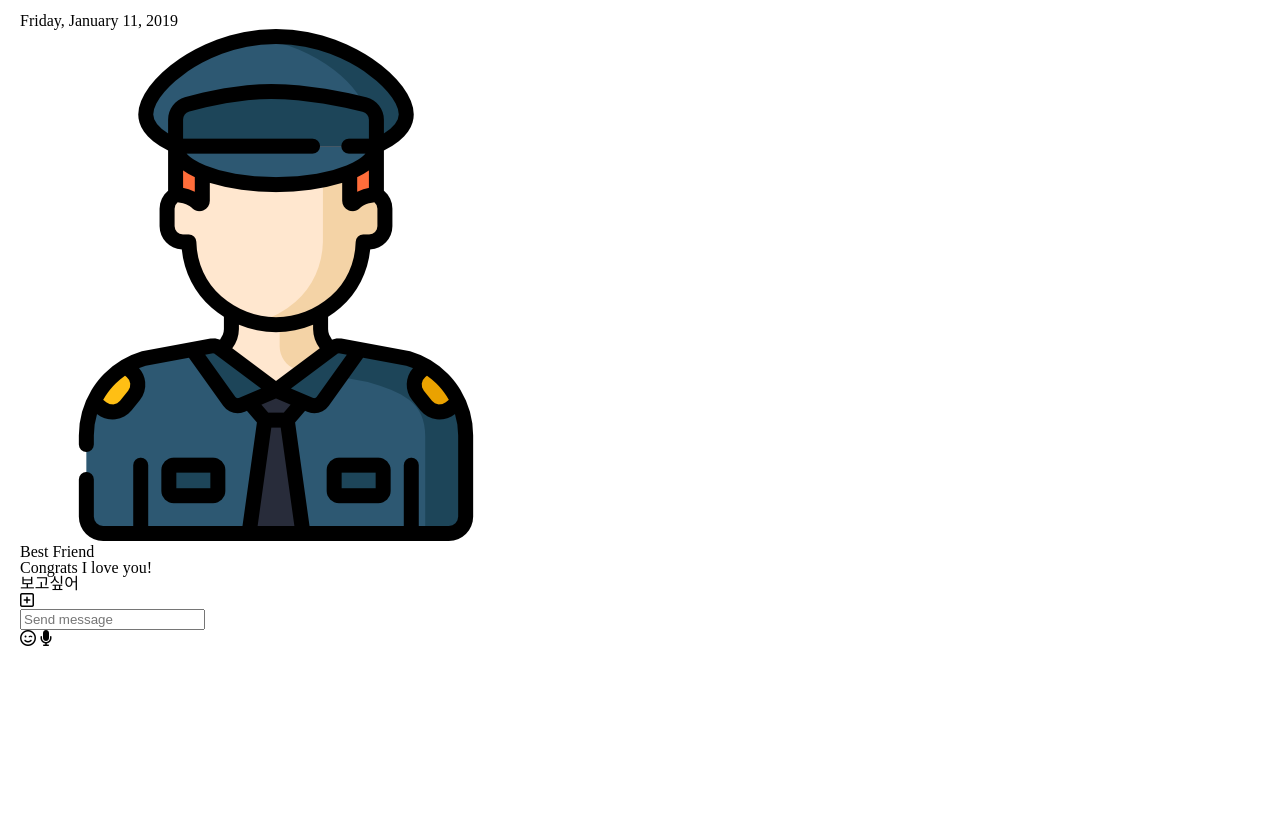
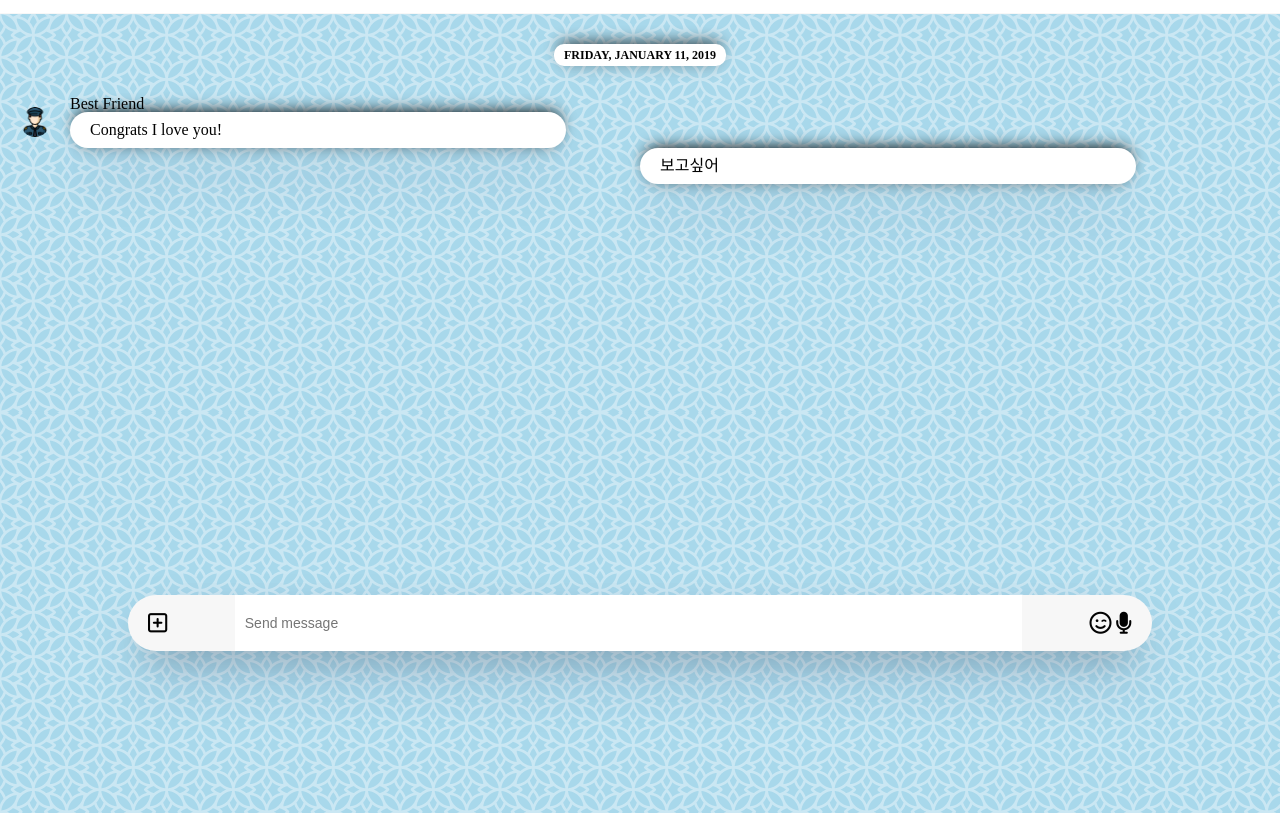
Before and after one commit to Hong-sk/kakao-clone-v2, a plain HTML site: page chat.html in a window 1280 px wide. Shown: the part 99-912 px from the top of the page. Before the commit the page ends 800 px from the top, so only its background shows below. Drawn offline with Linux system fonts and the light colour scheme.

Commit message:
modifying css

```diff
--- a/chat.html
+++ b/chat.html
@@ -11,7 +11,7 @@
 
     <title>chat | Kakao Clone</title>
   </head>
-  <body>
+  <body class="chats-body">
     <div class="status-bar">
       <div class="status-bar__column">
         <span class="status-bar__clock">13:54</span>
@@ -24,6 +24,7 @@
         <i class="fas fa-battery-full"></i>
       </div>
     </div>
+
     <header class="header">
       <div class="header__header-column">
         <div class="header__back-btn">
@@ -42,23 +43,23 @@
         </div>
       </div>
     </header>
-    <main class="chat">
+
+    <main class="chat-screen">
       <ul class="chat__messages">
         <span class="chat__timestamp">Friday, January 11, 2019 </span>
         <li class="incoming-message message">
           <img src="images/policeman.png" class="m-avatar message-avatar" />
-          <div class="message_content">
+          <div class="message__content">
             <span class="message__author">Best Friend</span>
-            <div class="message_bubble">
+            <div class="message__bubble">
               Congrats I love you!
             </div>
           </div>
+        </li>
+        <li class="sent-message message">
           <span class="message__timestamp"></span>
-        </li>
-        <li class="incoming-message message">
-          <span class="message__timestamp"></span>
-          <div class="message_content">
-            <div class="message_bubble">
+          <div class="message__content">
+            <div class="message__bubble">
               보고싶어
             </div>
           </div>
--- /dev/null
+++ b/css/chat.css
@@ -0,0 +1,91 @@
+.chat-screen {
+  background-image: url("../images/chatbg.png");
+  min-height: 100vh;
+}
+.chats-body {
+  padding: 0px;
+  width: 100%;
+}
+.chats-body .header,
+.chats-body .status-bar {
+  padding: 0 20px;
+}
+.chat__write {
+  position: fixed;
+  bottom: 50px;
+  width: 80%;
+  margin: 0 auto;
+  left: 0;
+  right: 0;
+  display: flex;
+  background-color: #f7f7f7;
+  padding: 0px 20px;
+  border-radius: 40px;
+  box-shadow: 0 30px 60px -12px rgba(50, 50, 93, 0.25),
+    0 18px 36px -18px rgba(0, 0, 0, 0.3), 0 -12px 36px -8px rgba(0, 0, 0, 0.025);
+  justify-content: space-between;
+  align-items: center;
+}
+.chat__write i {
+  font-size: 22px;
+}
+.chat__write-column:nth-child(2) {
+  width: 80%;
+}
+.chat__write-column input {
+  padding: 20px 10px;
+  width: 100%;
+  border: none;
+  font-size: 14px;
+}
+.chat__write-column input:focus {
+  outline: none;
+}
+.chat-screen .chat__messages {
+  border-top: 1px solid #f7f7f7;
+  display: flex;
+  flex-direction: column;
+  align-items: center;
+  padding: 0px 20px;
+  padding-top: 30px;
+}
+.chat__messages .chat__timestamp {
+  background-color: white;
+  font-size: 12px;
+  padding: 5px 10px;
+  border-radius: 10px;
+  margin-bottom: 30px;
+  box-shadow: rgba(0, 0, 0, 0.3) 0px 8px 16px -8px,
+    rgba(0, 0, 0.024) 0px -6px 16px -6px;
+  text-transform: uppercase;
+  font-weight: 700;
+}
+.chat__message {
+  width: 200%;
+}
+.message {
+  display: flex;
+  align-items: center;
+  width: 50%;
+}
+.message .message__content {
+  width: 80%;
+}
+.incoming-message {
+  align-self: flex-start;
+}
+.sent-message {
+  align-self: flex-end;
+}
+.incoming-message img {
+  width: 30px;
+  border-radius: 15px;
+  margin-right: 20px;
+}
+.message .message__bubble {
+  background-color: white;
+  padding: 10px 20px;
+  box-shadow: 0 30px 60px -12px rgba(50, 50, 93, 0.25),
+    rgba(0, 0, 0, 0.3) 0px 8px 16px -8px, rgba(0, 0, 0.024) 0px -6px 16px -6px;
+  border-radius: 20px;
+}
--- a/css/header.css
+++ b/css/header.css
@@ -3,6 +3,10 @@
   justify-content: space-between;
   align-items: center;
   margin-bottom: 30px;
+
+  /*카카오톡 헤더 고정하기*/
+  /* position: fixed;
+  width: inherit; */
 }
 .header .header__title {
   font-size: 24px;
--- a/css/styles.css
+++ b/css/styles.css
@@ -8,18 +8,24 @@
 @import "find.css";
 @import "more.css";
 @import "settings.css";
+@import "chat.css";
 
 * {
   box-sizing: border-box;
 }
 body {
   background-color: white;
+  width: 100%;
   padding: 10px 20px;
   color: #020202;
   font-family: "Open Sans" -apple-system, BlinkMacSystemFont, "Segoe UI", Roboto,
     Oxygen, Ubuntu, Cantarell, "Open Sans", "Helvetica Neue", sans-serif;
 }
 
+main {
+  margin-top: 40px;
+}
+
 a {
   color: inherit;
   text-decoration: none;
```
Also changed, not shown: friends.html (+1 -0 lines), index.html (+1 -0 lines), images/chatbg.png (added).
